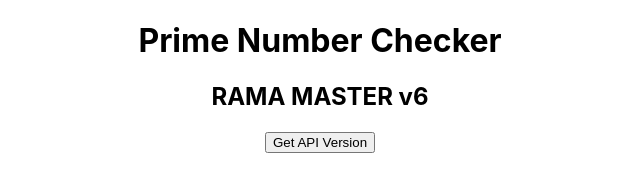
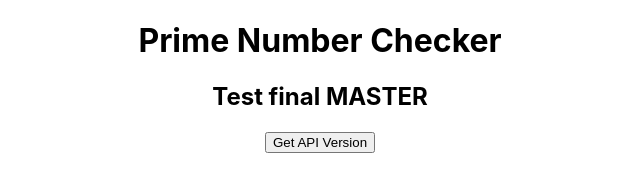
Before and after one commit to DsMarkRomero/simple-app, a React (Create React App) app in the folder prime-number-frontend/: page / in a window 1280 px wide. Shown: the top 170 px of the page, without its empty margins (320-960 px from the left). Built offline with nearby package versions, Linux system fonts and the light colour scheme; the HTML template or start-up script is replaced by a standard one.

Commit message:
test final de integración

```diff
--- a/prime-number-frontend/src/PrimeCheck.js
+++ b/prime-number-frontend/src/PrimeCheck.js
@@ -27,7 +27,7 @@ const PrimeCheck = () => {
     return (
         <div>
             <h1>Prime Number Checker</h1>
-			<h2> RAMA MASTER v6</h2>
+			<h2> Test final MASTER</h2>
             <button onClick={fetchVersion}>Get API Version</button>
             <p>API Version: {version}</p>
             <input
```
